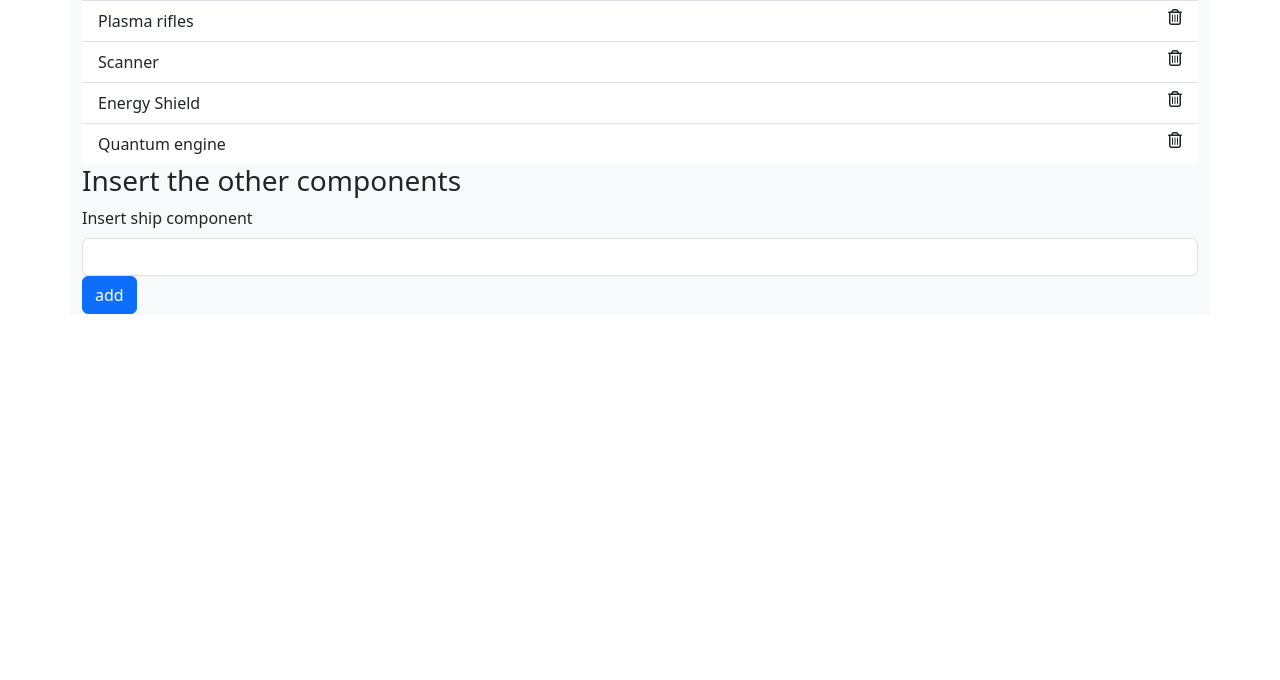
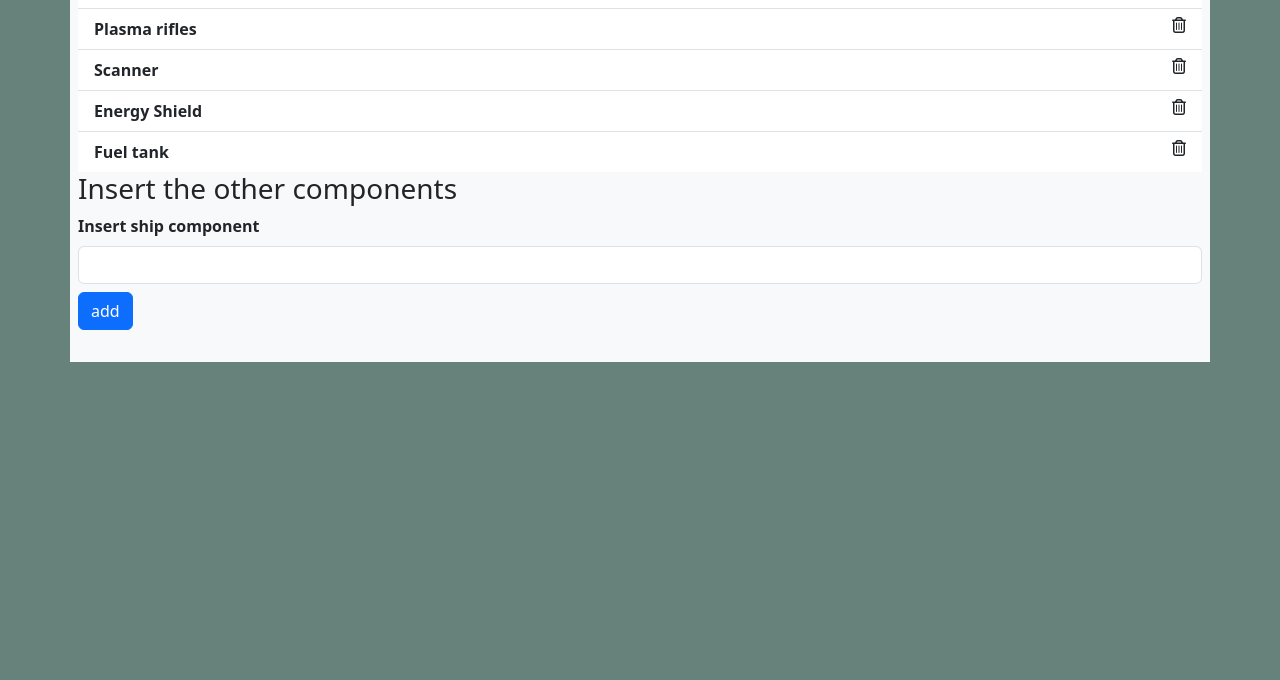
Before and after one commit to Aligern/vue-todolist, a plain HTML site: page index.html in a window 1280 px wide. Shown: the part 120-800 px from the top of the page. Drawn offline with nearby package versions, Linux system fonts and the light colour scheme; a web font is replaced by a local one.

Commit message:
font family add, format HTML

```diff
--- a/Css/style.css
+++ b/Css/style.css
@@ -1,3 +1,13 @@
+/*  general */
+body {
+    background-color: #67827B;
+    font-family: "RUbik Scribble", system-ui;
+    font-weight: 900;
+    font-style: normal;
+}
+
+
+/* my style */
 .pointer{
     cursor: pointer;
 }
--- a/Js/data.js
+++ b/Js/data.js
@@ -21,7 +21,7 @@ export const starShip = [
     },
     {
         id: 5,
-        text: 'Quantum engine',
+        text: 'Fuel tank',
         done: false
     },
 ]
--- a/Js/script.js
+++ b/Js/script.js
@@ -15,7 +15,7 @@ createApp({
             const newItem = this.starShip.find((el) => {
                 return el.id === id;
             })
-            console.log(newItem);
+           // console.log(newItem);
             if (newItem) {
                 newItem.done = !newItem.done;
             }
--- a/index.html
+++ b/index.html
@@ -1,11 +1,28 @@
 <!DOCTYPE html>
 <html lang="en">
   <head>
-    <meta charset="UTF-8">
-    <meta name="viewport" content="width=device-width, initial-scale=1.0">
-    <link rel="stylesheet" href="https://cdnjs.cloudflare.com/ajax/libs/font-awesome/6.5.1/css/all.min.css" integrity="sha512-DTOQO9RWCH3ppGqcWaEA1BIZOC6xxalwEsw9c2QQeAIftl+Vegovlnee1c9QX4TctnWMn13TZye+giMm8e2LwA==" crossorigin="anonymous" referrerpolicy="no-referrer" />
-    <link href="https://cdn.jsdelivr.net/npm/bootstrap@5.3.3/dist/css/bootstrap.min.css" rel="stylesheet" integrity="sha384-QWTKZyjpPEjISv5WaRU9OFeRpok6YctnYmDr5pNlyT2bRjXh0JMhjY6hW+ALEwIH" crossorigin="anonymous">
-    <link rel="stylesheet" href="Css/style.css">
+    <meta charset="UTF-8" />
+    <meta name="viewport" content="width=device-width, initial-scale=1.0" />
+    <link
+      rel="stylesheet"
+      href="https://cdnjs.cloudflare.com/ajax/libs/font-awesome/6.5.1/css/all.min.css"
+      integrity="sha512-DTOQO9RWCH3ppGqcWaEA1BIZOC6xxalwEsw9c2QQeAIftl+Vegovlnee1c9QX4TctnWMn13TZye+giMm8e2LwA=="
+      crossorigin="anonymous"
+      referrerpolicy="no-referrer"
+    />
+    <link
+      href="https://cdn.jsdelivr.net/npm/bootstrap@5.3.3/dist/css/bootstrap.min.css"
+      rel="stylesheet"
+      integrity="sha384-QWTKZyjpPEjISv5WaRU9OFeRpok6YctnYmDr5pNlyT2bRjXh0JMhjY6hW+ALEwIH"
+      crossorigin="anonymous"
+    />
+    <link rel="preconnect" href="https://fonts.googleapis.com" />
+    <link rel="preconnect" href="https://fonts.gstatic.com" crossorigin />
+    <link
+      href="https://fonts.googleapis.com/css2?family=Rubik+Scribble&display=swap"
+      rel="stylesheet"
+    />
+    <link rel="stylesheet" href="Css/style.css" />
     <script src="https://unpkg.com/vue@3/dist/vue.global.js"></script>
     <script src="Js/script.js" type="module"></script>
     <title>Starship preparation</title>
@@ -13,59 +30,52 @@
 
   <body>
     <div id="app">
+      <main class="container my-4 bg-light p-2">
+        <h1>Our Starship Components</h1>
 
-        <main class="container my-4 bg-light">
-
-            <h1>
-                Our Starship Components
-            </h1>
-
-            <ul class="list-group  list-group-flush">
-
-                <li class="list-group-item d-flex justify-content-between" v-for="(newItem, index) in starShip" :key="newItem.id">
-
-                    <span :class="{'text-decoration-line-through' : newItem.done}" @click="toggleDone(newItem.id)" class="pointer">
-
+        <ul class="list-group list-group-flush">
+          <li
+            class="list-group-item d-flex justify-content-between"
+            v-for="(newItem, index) in starShip"
+            :key="newItem.id"
+          >
+            <span
+              :class="{'text-decoration-line-through' : newItem.done}"
+              @click="toggleDone(newItem.id)"
+              class="pointer"
+            >
               {{newItem.text}}
-
             </span>
 
-                    <i class="fa-regular fa-trash-can pointer" @click="removeItem(newItem.id)"></i>
-
+            <i
+              class="fa-regular fa-trash-can pointer"
+              @click="removeItem(newItem.id)"
+            ></i>
           </li>
         </ul>
 
         <div>
-
-                <h3>
-                    Insert the other components
-                </h3>
+          <h3>Insert the other components</h3>
 
           <div class="mb-3">
-
             <label for="shiptext" class="form-label">
               Insert ship component
             </label>
 
-                    <input type="text" class="form-control"
-                    id="shiptext" @keyup.enter="addComponent">
+            <input
+              type="text"
+              class="form-control"
+              id="shiptext"
+              v-model="componentText"
+              @keyup.enter="addComponent"
+            />
 
-                    <button class="btn btn-primary" @click="addComponent">
-
+            <button class="btn btn-primary my-2" @click="addComponent">
               add
-
             </button>
-
           </div>
-
         </div>
-
-
       </main>
-
-
     </div>
-
-
   </body>
 </html>
```
Lines whose indentation alone changed are shown as unchanged.
